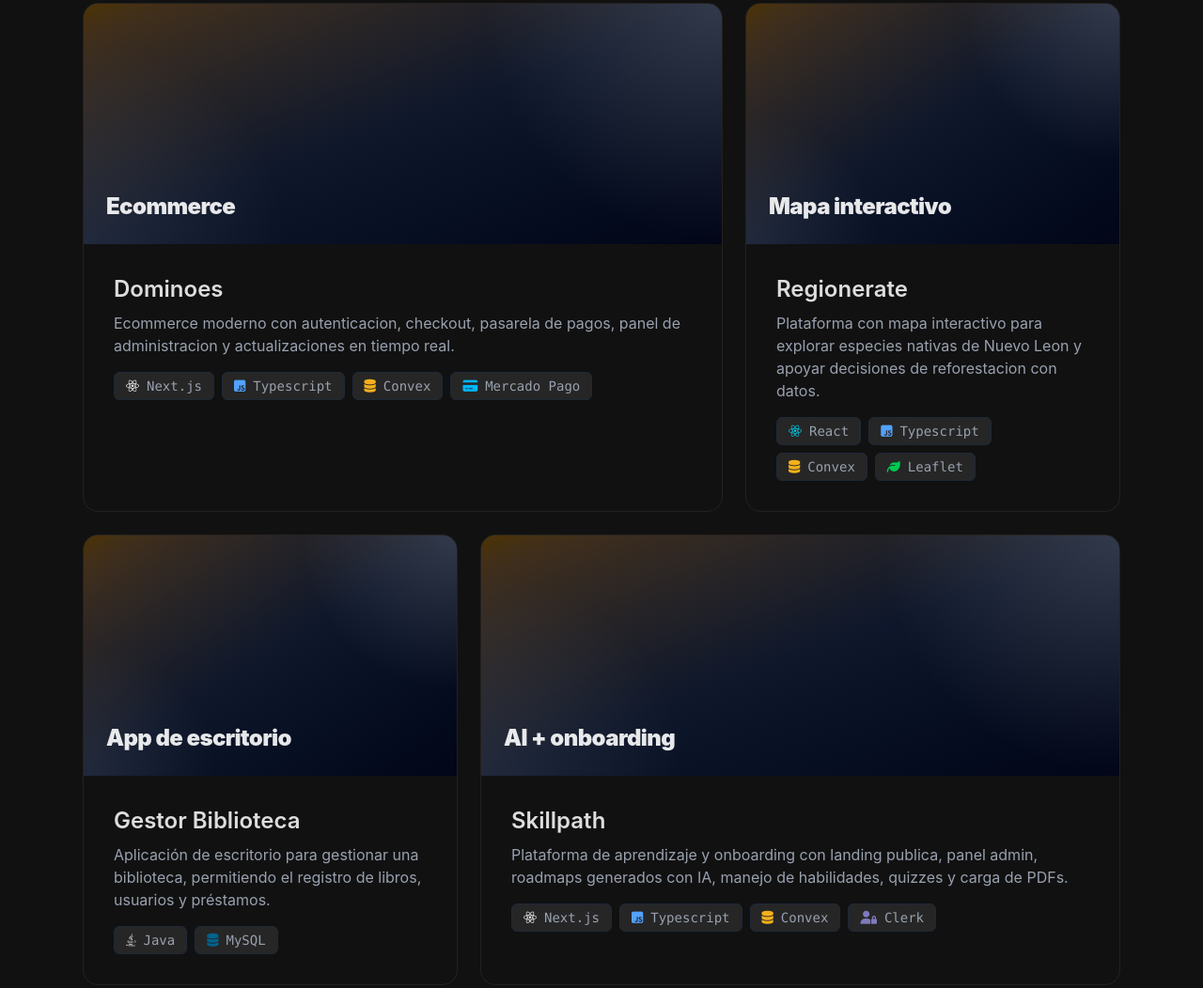
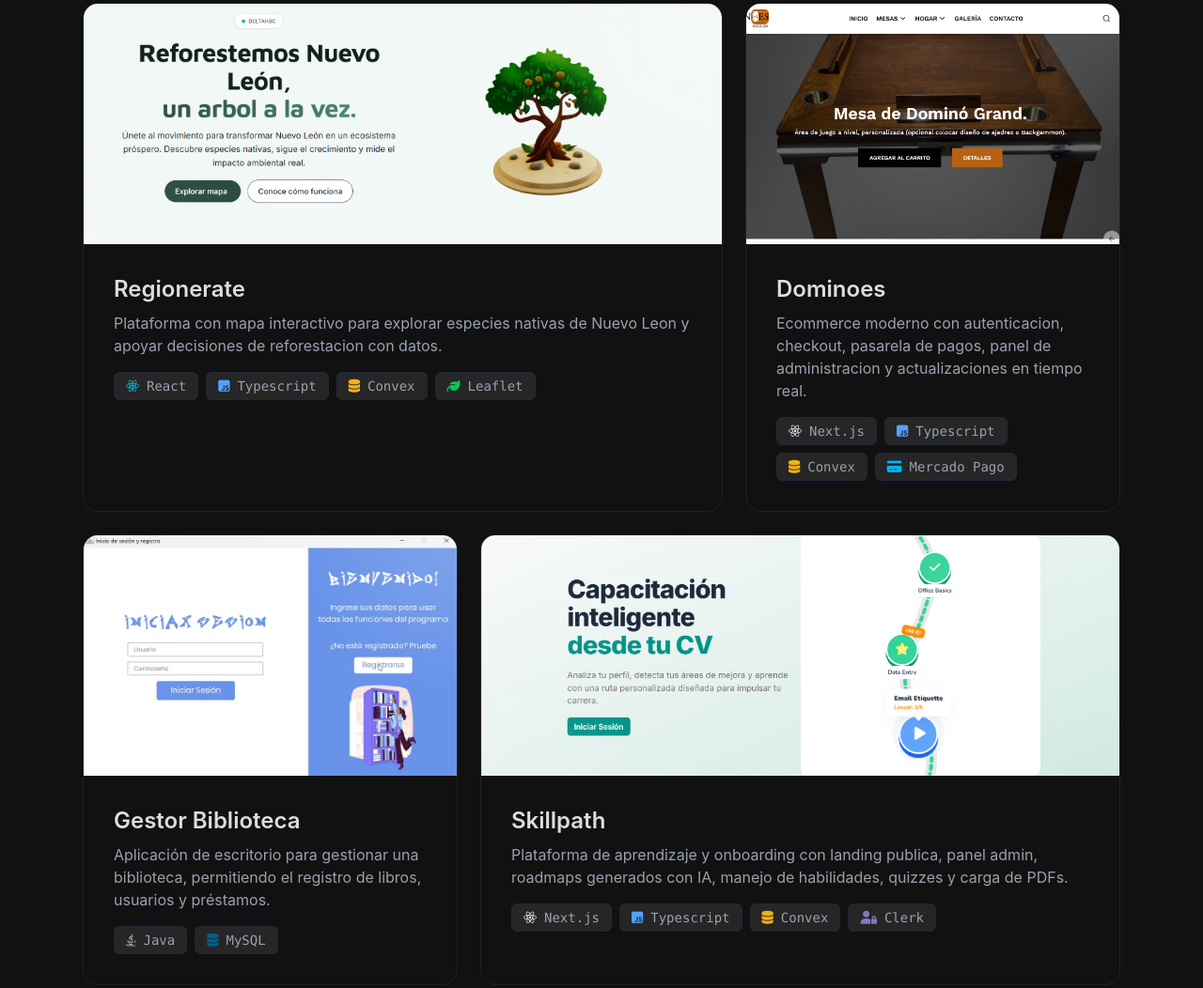
Before and after one commit to CesarOliva/portafolio, an Astro site: page / in a window 1280 px wide. Shown: the part 2265-3317 px from the top of the page at 94% size. Built offline with nearby package versions, Linux system fonts and the light colour scheme; Astro itself is replaced by a stand-in of ours.

Commit message:
Adding projects images

```diff
--- a/src/components/Projects.astro
+++ b/src/components/Projects.astro
@@ -20,22 +20,25 @@ const projects: {
     description: string;
     technologies: Technology[];
     link: string;
+    image?: string;
     span: string;
 }[] = [
+    {
+        title: "Regionerate",
+        slug: "Mapa interactivo",
+        description: "Plataforma con mapa interactivo para explorar especies nativas de Nuevo Leon y apoyar decisiones de reforestacion con datos.",
+        technologies: ["React", "Typescript", "Convex", "Leaflet"],
+        link: "https://github.com/deltahbc2/regionerate",
+        image: "/Images/Projects/Regionerate.png",
+        span: "md:col-span-5"
+    },
     {
         title: "Dominoes",
         slug: "Ecommerce",
         description: "Ecommerce moderno con autenticacion, checkout, pasarela de pagos, panel de administracion y actualizaciones en tiempo real.",
         technologies: ["Next.js", "Typescript", "Convex", "Mercado Pago"],
         link: "https://github.com/CesarOliva/Dominoes",
-        span: "md:col-span-5"
-    },
-    {
-        title: "Regionerate",
-        slug: "Mapa interactivo",
-        description: "Plataforma con mapa interactivo para explorar especies nativas de Nuevo Leon y apoyar decisiones de reforestacion con datos.",
-        technologies: ["React", "Typescript", "Convex", "Leaflet"],
-        link: "https://github.com/deltahbc2/regionerate",
+        image: "/Images/Projects/Dominoes.png",
         span: "md:col-span-3"
     },
     {
@@ -44,6 +47,7 @@ const projects: {
         description: "Aplicación de escritorio para gestionar una biblioteca, permitiendo el registro de libros, usuarios y préstamos.",
         technologies: ["Java", "MySQL"],
         link: "https://github.com/CesarOliva/GestorBiblioteca",
+        image: "/Images/Projects/GestorBiblioteca.png",
         span: "md:col-span-3"
     },
     {
@@ -52,6 +56,7 @@ const projects: {
         description: "Plataforma de aprendizaje y onboarding con landing publica, panel admin, roadmaps generados con IA, manejo de habilidades, quizzes y carga de PDFs.",
         technologies: ["Next.js", "Typescript", "Convex", "Clerk"],
         link: "https://github.com/deltahbc2/Skillpath",
+        image: "/Images/Projects/Skillpath.png",
         span: "md:col-span-5"
     }
 ]
@@ -79,10 +84,12 @@ const projects: {
                         <div class="absolute inset-0 flex items-end justify-between p-6">
                             <div>
                                 <div class="mt-4 text-2xl font-black tracking-tight text-white/90">
-                                    {project.slug}
+                                    {/* {project.slug} */}
                                 </div>
                             </div>
                         </div>
+
+                        <img src={project.image} alt={project.title} class="w-full h-full object-cover">
                     </div>
 
                     <div class="p-8">
```
Also changed, not shown: public/Images/Projects/Dominoes.png (added), public/Images/Projects/Dominoes2.png (added), public/Images/Projects/GestorBiblioteca.png (added), public/Images/Projects/Regionerate.png (added), public/Images/Projects/Skillpath.png (added).
